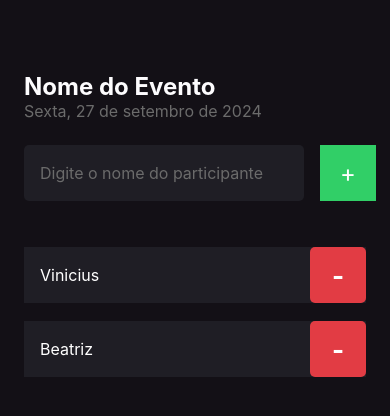
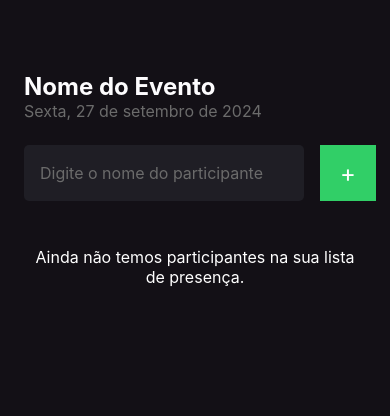
Before and after one commit to viniciusxsousa/imhere, a React Native app: screen / in a window 390 px wide. Shown: the top 416 px of the page. Built offline with nearby package versions, Linux system fonts and the light colour scheme.

Commit message:
aplicando o flatlist na lista de participantes

```diff
--- a/src/screens/Home/index.tsx
+++ b/src/screens/Home/index.tsx
@@ -1,10 +1,12 @@
-import { View, Text, TextInput, TouchableOpacity } from "react-native"
+import { View, Text, TextInput, TouchableOpacity, FlatList } from "react-native"
 
 import { Participants } from "../../components/Participants";
 
 import { styles } from "./styles"
 
 export function Home() {
+    const participants = ['Vinicius', 'Beatriz', 'Kiara', 'Maria', 'Giovanna', 'Cloves', 'Gustavo', 'João', 'Pablo', 'Erika']
+
     function handllerAddParticipant() {
         console.log('Participante adicionado');
     }
@@ -29,8 +31,17 @@ export function Home() {
             </TouchableOpacity>
         </View>
 
-        <Participants  name='Vinicius'/>
-        <Participants name='Beatriz' />
+        <FlatList
+          data={[]}
+          keyExtractor={item => item}
+          renderItem={({item}) => (
+            <Participants  name={item}/>
+          )}
+          showsVerticalScrollIndicator={false}
+          ListEmptyComponent={() => (
+            <Text style={styles.emptyList}>Ainda não temos participantes na sua lista de presença.</Text>
+          )}
+        />
 
       </View>
     )
--- a/src/screens/Home/styles.ts
+++ b/src/screens/Home/styles.ts
@@ -43,5 +43,10 @@ export const styles = StyleSheet.create({
 
         marginTop: 24,
         marginBottom: 46,
+    },
+    emptyList: {
+      color: '#fff',
+      fontSize: 16,
+      textAlign: 'center'
     }
   });
```
